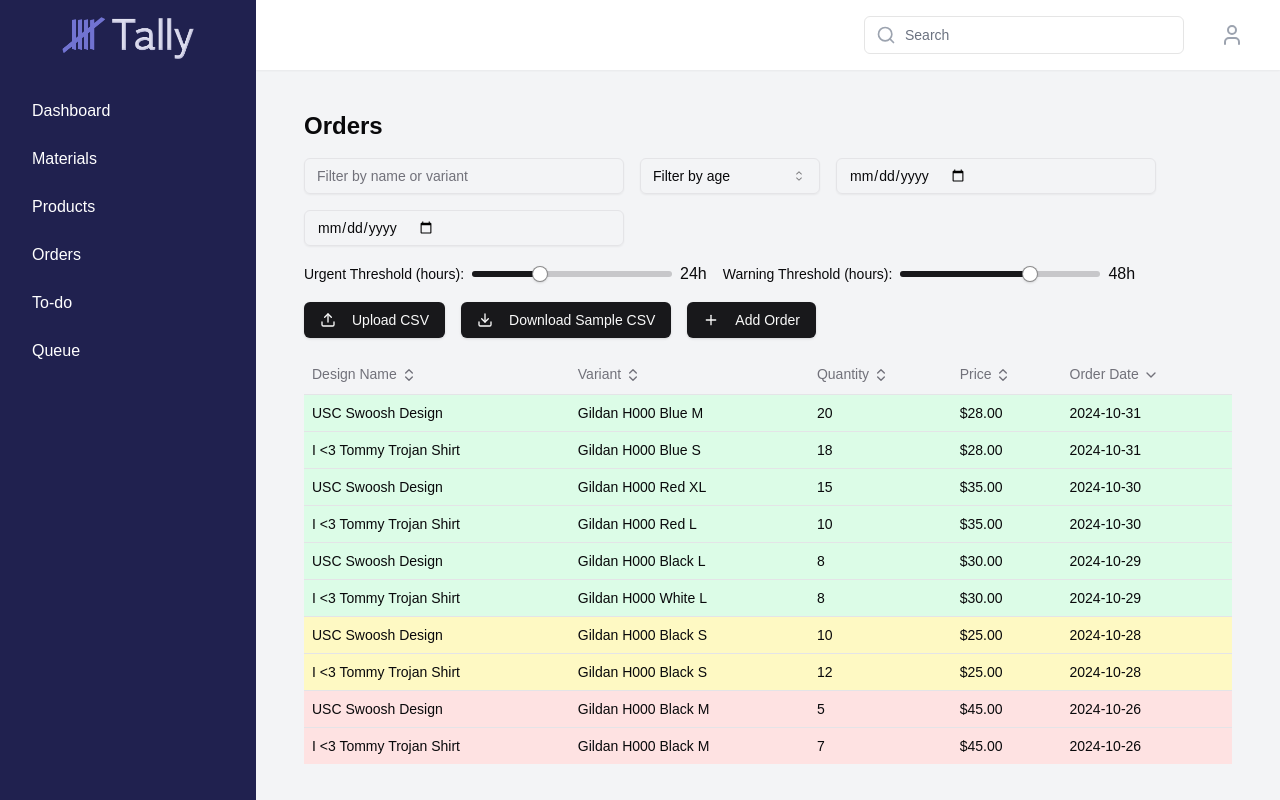
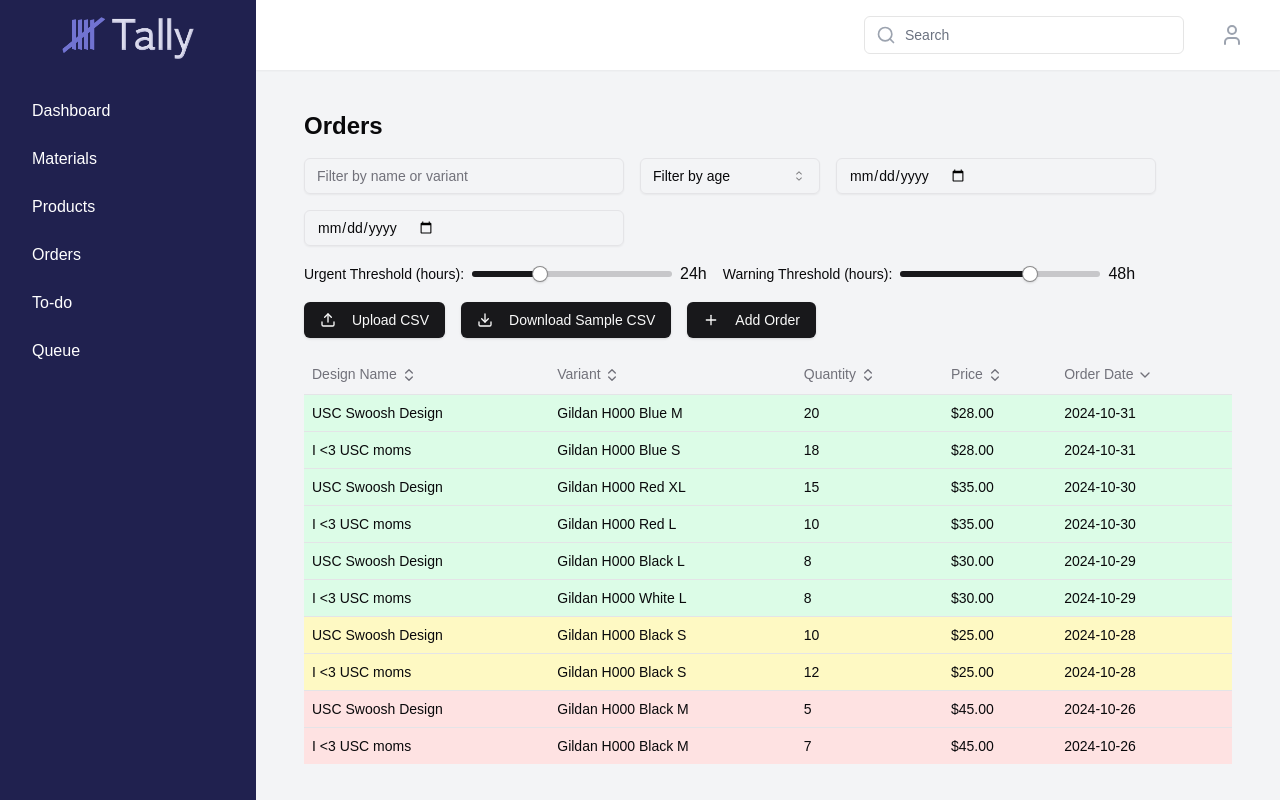
Before and after one commit to themoahmed/tally, a Next.js app: page /orders in a window 1280 px wide. Built offline with nearby package versions, Linux system fonts and the light colour scheme.

Commit message:
changed name to USC moms

```diff
--- a/app/orders/page.tsx
+++ b/app/orders/page.tsx
@@ -45,13 +45,13 @@ const sampleOrders: Order[] = [
     { name: "USC Swoosh Design", variant: "Gildan H000 Black S", qty: 10, price: 25.00, date: "2024-10-28" },
     { name: "USC Swoosh Design", variant: "Gildan H000 Black M", qty: 5, price: 45.00, date: "2024-10-26" },
     { name: "USC Swoosh Design", variant: "Gildan H000 Black L", qty: 8, price: 30.00, date: "2024-10-29" },
-    { name: "I <3 Tommy Trojan Shirt", variant: "Gildan H000 Black S", qty: 12, price: 25.00, date: "2024-10-28" },
-    { name: "I <3 Tommy Trojan Shirt", variant: "Gildan H000 Black M", qty: 7, price: 45.00, date: "2024-10-26" },
-    { name: "I <3 Tommy Trojan Shirt", variant: "Gildan H000 White L", qty: 8, price: 30.00, date: "2024-10-29" },
+    { name: "I <3 USC moms", variant: "Gildan H000 Black S", qty: 12, price: 25.00, date: "2024-10-28" },
+    { name: "I <3 USC moms", variant: "Gildan H000 Black M", qty: 7, price: 45.00, date: "2024-10-26" },
+    { name: "I <3 USC moms", variant: "Gildan H000 White L", qty: 8, price: 30.00, date: "2024-10-29" },
     { name: "USC Swoosh Design", variant: "Gildan H000 Red XL", qty: 15, price: 35.00, date: "2024-10-30" },
-    { name: "I <3 Tommy Trojan Shirt", variant: "Gildan H000 Red L", qty: 10, price: 35.00, date: "2024-10-30" },
+    { name: "I <3 USC moms", variant: "Gildan H000 Red L", qty: 10, price: 35.00, date: "2024-10-30" },
     { name: "USC Swoosh Design", variant: "Gildan H000 Blue M", qty: 20, price: 28.00, date: "2024-10-31" },
-    { name: "I <3 Tommy Trojan Shirt", variant: "Gildan H000 Blue S", qty: 18, price: 28.00, date: "2024-10-31" },
+    { name: "I <3 USC moms", variant: "Gildan H000 Blue S", qty: 18, price: 28.00, date: "2024-10-31" },
   ]
 
 type SortConfig = {
--- a/app/products/page.tsx
+++ b/app/products/page.tsx
@@ -73,7 +73,7 @@ const sampleProducts: Product[] = [
   },
   {
     id: '2',
-    title: 'I <3 Tommy Trojan Shirt',
+    title: 'I <3 USC moms',
     description: 'Warm and cozy hoodie for cold days',
     category: 'Hoodies',
     variants: [
--- a/app/to-do/page.tsx
+++ b/app/to-do/page.tsx
@@ -28,16 +28,16 @@ export default function TodoPage() {
   const [productsNeeded, setProductsNeeded] = useState<ProductNeeded>({})
 
   const sampleOrders: Order[] = [
-    { name: "I <3 Tommy Trojan Shirt", variant: "Gildan H000 Black S", qty: 10, price: 25.00, date: "2024-10-28" },
-    { name: "I <3 Tommy Trojan Shirt", variant: "Gildan H000 Black M", qty: 5, price: 45.00, date: "2024-10-26" },
-    { name: "I <3 Tommy Trojan Shirt", variant: "Gildan H000 Black L", qty: 8, price: 30.00, date: "2024-10-29" },
+    { name: "I <3 USC moms", variant: "Gildan H000 Black S", qty: 10, price: 25.00, date: "2024-10-28" },
+    { name: "I <3 USC moms", variant: "Gildan H000 Black M", qty: 5, price: 45.00, date: "2024-10-26" },
+    { name: "I <3 USC moms", variant: "Gildan H000 Black L", qty: 8, price: 30.00, date: "2024-10-29" },
     { name: "USC Swoosh Design", variant: "Gildan H000 Black S", qty: 12, price: 25.00, date: "2024-10-28" },
     { name: "USC Swoosh Design", variant: "Gildan H000 Black M", qty: 7, price: 45.00, date: "2024-10-26" },
     { name: "USC Swoosh Design", variant: "Gildan H000 White L", qty: 8, price: 30.00, date: "2024-10-29" },
-    { name: "I <3 Tommy Trojan Shirt", variant: "Gildan H000 Red XL", qty: 15, price: 35.00, date: "2024-10-30" },
+    { name: "I <3 USC moms", variant: "Gildan H000 Red XL", qty: 15, price: 35.00, date: "2024-10-30" },
     { name: "USC Swoosh Design", variant: "Gildan H000 Red L", qty: 10, price: 35.00, date: "2024-10-30" },
     { name: "USC Swoosh Design", variant: "Gildan H000 Blue M", qty: 20, price: 28.00, date: "2024-10-31" },
-    { name: "I <3 Tommy Trojan Shirt", variant: "Gildan H000 Blue S", qty: 18, price: 28.00, date: "2024-10-31" },
+    { name: "I <3 USC moms", variant: "Gildan H000 Blue S", qty: 18, price: 28.00, date: "2024-10-31" },
   ]
 
   useEffect(() => {
```
